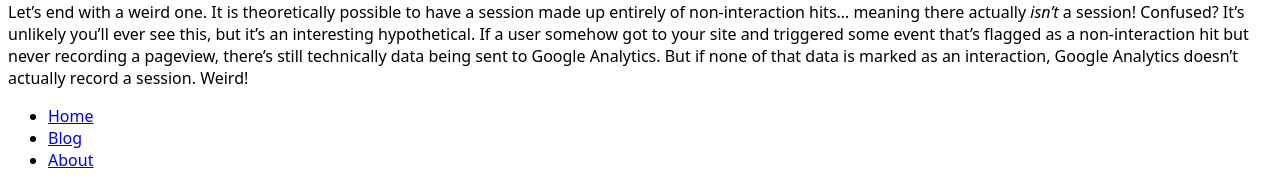
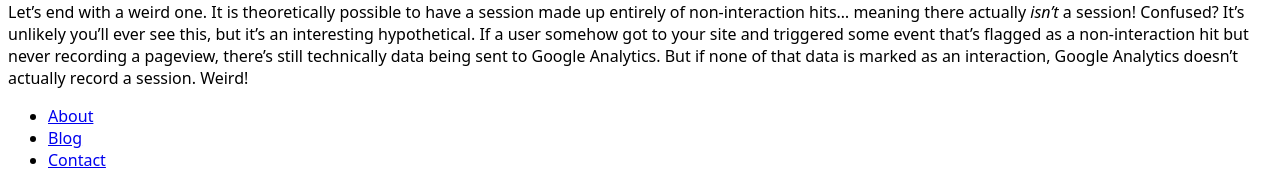
Before and after one commit to jdegbau/jdegbau.github.io, a Jekyll site: the page built from _posts/2021-07-31-lesser-known-ga-facts.md, in a window 1280 px wide and 900 px high, scrolled down 1810 px. Shown: the part 691-881 px from the top of the window. Built offline with Jekyll 4.4.1, drawn with Linux system fonts in a browser that asks for light colours.

Commit message:
Combined Reading Time and Reading Progress script

```diff
--- a/_includes/footer.html
+++ b/_includes/footer.html
@@ -1,8 +1,8 @@
 <nav id="main-nav">
     <ul>
-        <li><a href="/">Home</a></li>
+        <li><a href="/">About</a></li>
         <li {% if page.url contains '/blog/' %}class="active"{% endif %}><a href="/blog/">Blog</a></li>
-        <li {% if page.url contains '/about' %}class="active"{% endif %}><a href="/about/">About</a></li>
+        <li {% if page.url contains '/about' %}class="active"{% endif %}><a href="/contact/">Contact</a></li>
     </ul>
 </nav>
 <span>&copy; {{ site.time | date: '%Y' }} <a href="/">Joshua DeGrasse-Baumann</a></span>
--- a/_includes/read-time.md
+++ b/_includes/read-time.md
@@ -3,4 +3,5 @@
 1 min read
 {% else %}
 {{ words | divided_by:180 }} min read
+<script src="/assets/js/progress-bar.min.js" type="text/javascript"></script>
 {% endif %}
--- a/_layouts/default.html
+++ b/_layouts/default.html
@@ -22,6 +22,5 @@
       <div id="sidebar">{% include footer.html %}</div> <!-- end #sidebar -->
       <div id="footer"></div> <!-- end #footer -->
     </div> <!-- end .container -->
-    <script src="/assets/js/progress-bar.min.js" type="text/javascript"></script>
   </body>
 </html>
```
